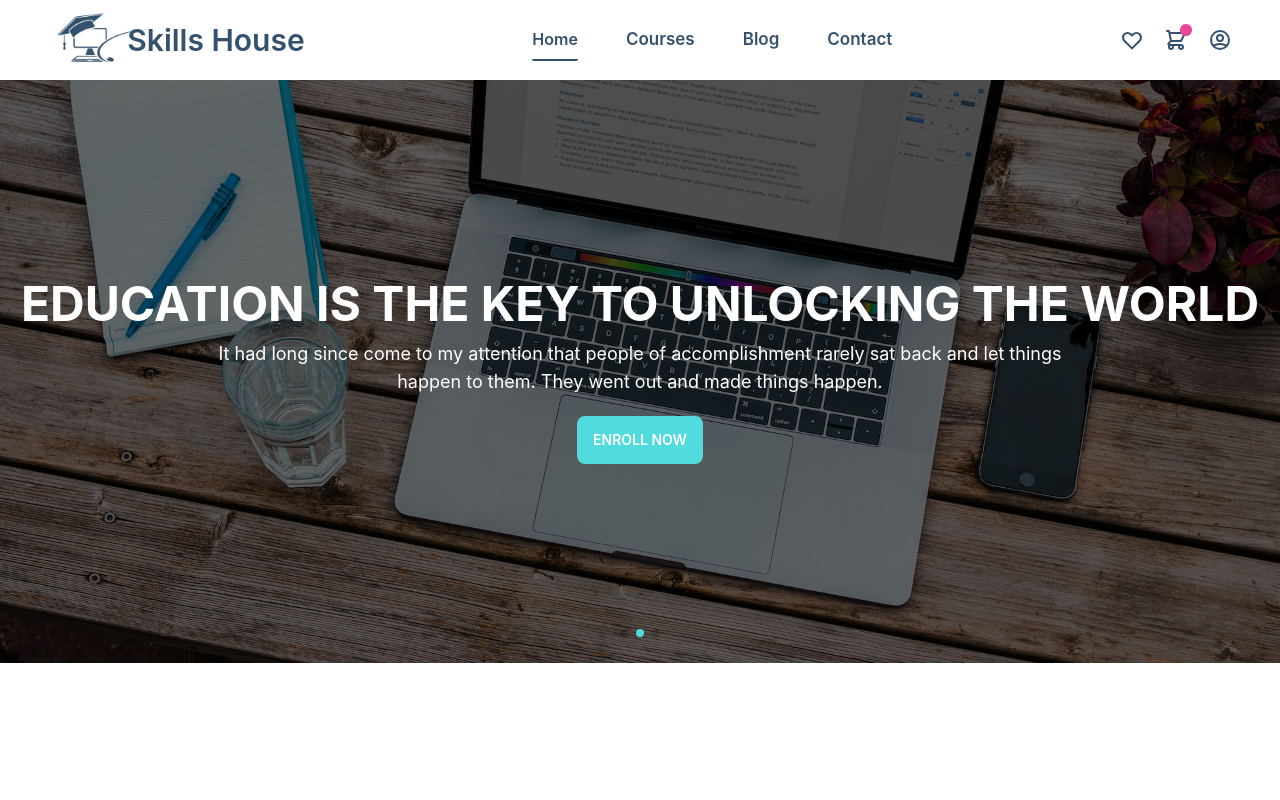
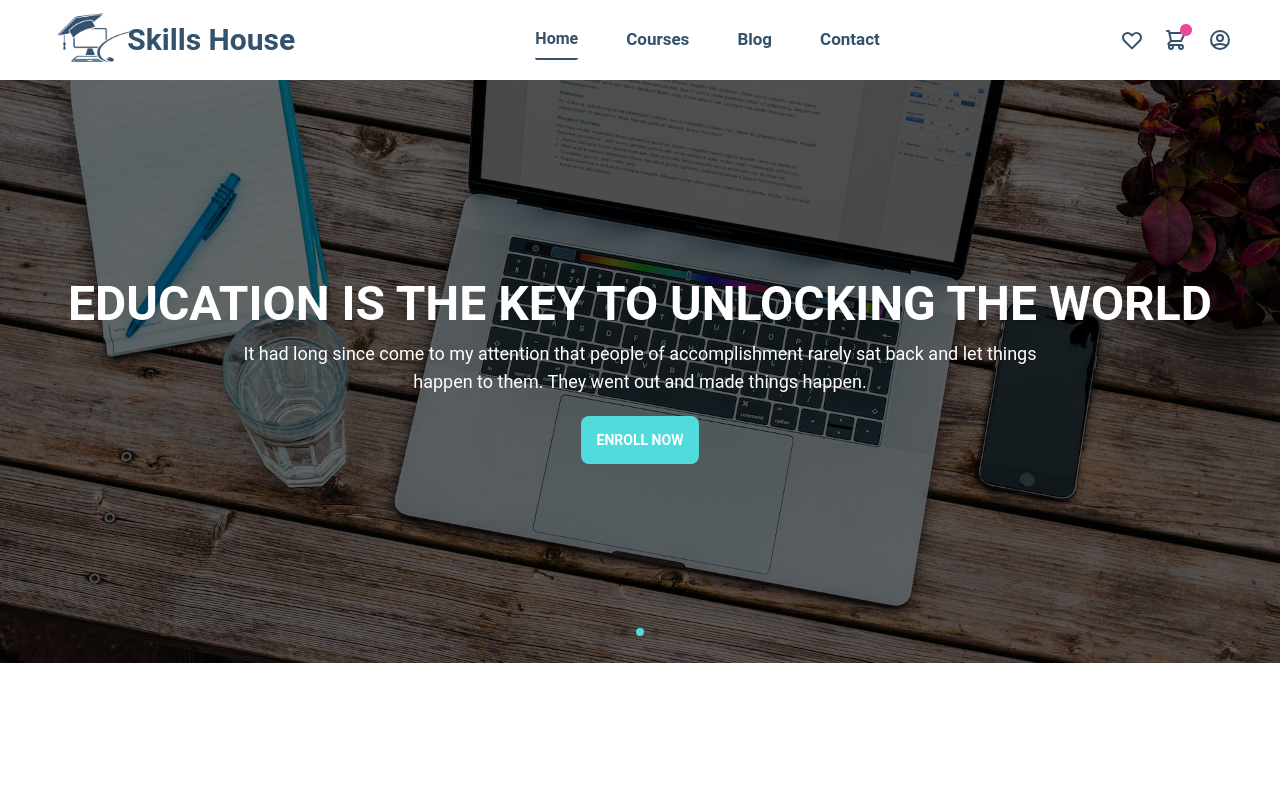
Before and after one commit to mdYeasin-cmd/skills-house-client, a React (Create React App) app: page / in a window 1280 px wide. Shown: the top 800 px of the page. Built offline with nearby package versions, Linux system fonts and the light colour scheme.

Commit message:
Front family added to the project

```diff
--- a/src/index.css
+++ b/src/index.css
@@ -2,11 +2,11 @@
 @tailwind components;
 @tailwind utilities;
 
+@import url('https://fonts.googleapis.com/css2?family=Roboto:wght@400;500;700&display=swap');
+
 body {
   margin: 0;
-  font-family: -apple-system, BlinkMacSystemFont, 'Segoe UI', 'Roboto', 'Oxygen',
-    'Ubuntu', 'Cantarell', 'Fira Sans', 'Droid Sans', 'Helvetica Neue',
-    sans-serif;
+  font-family: 'Roboto', sans-serif;
   -webkit-font-smoothing: antialiased;
   -moz-osx-font-smoothing: grayscale;
 }
```
